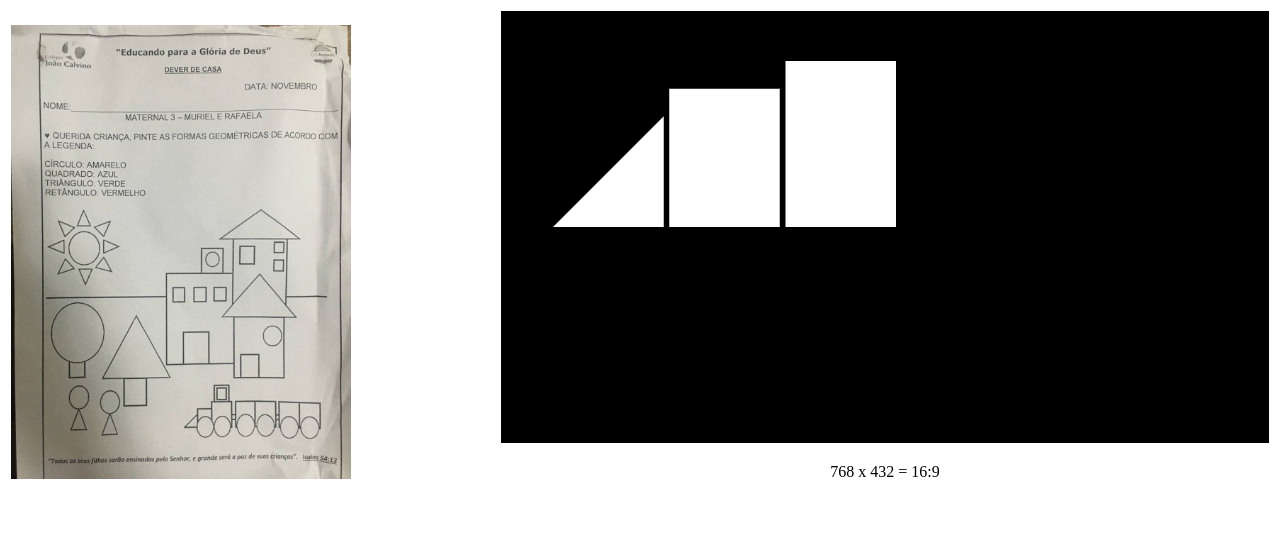
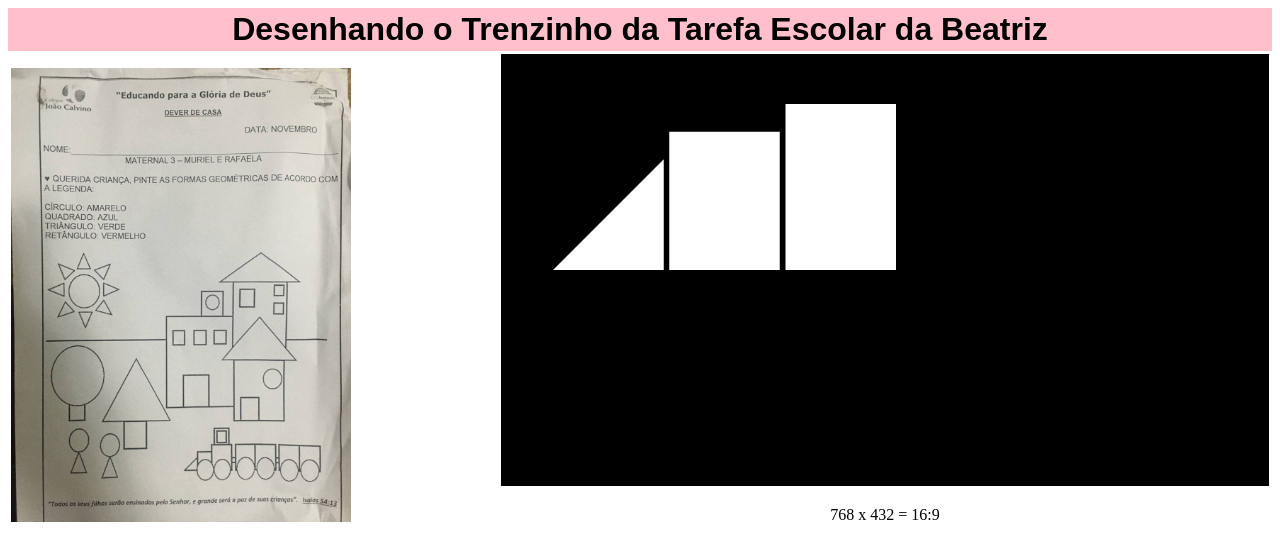
Before and after one commit to Egmonpereira/Tutorial_Pratico_Parte_5, a plain HTML site: page index.html in a window 1280 px wide. Drawn offline with nearby package versions, Linux system fonts and the light colour scheme.

Commit message:
Inserindo o Titulo

```diff
--- a/index.html
+++ b/index.html
@@ -231,6 +231,15 @@
         </script>
     </head>
     <body>
+        <table bgcolor="pink" width="100%">
+            <tr>
+                <td>
+                    <center>
+                        <font face="Arial" size="+3" color="#000"><b>Desenhando o Trenzinho da Tarefa Escolar da Beatriz</b></font>
+                    </center>
+                </td>
+            </tr>
+        </table>
         <table>
             <tr>
                 <td>
```
